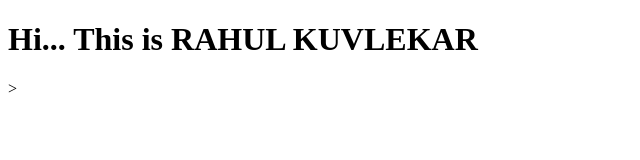
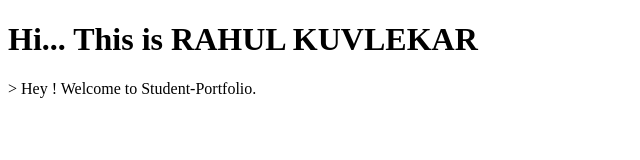
Before and after one commit to RahulKuvlekar/Student-Portfolio, a plain HTML site: page index.html in a window 1280 px wide. Shown: the whole page, without its empty margins (0-640 px from the left). Drawn offline with Linux system fonts and the light colour scheme.

Commit message:
Update - Text

```diff
--- a/index.html
+++ b/index.html
@@ -7,5 +7,7 @@
 </head>
 <body>
     <h1>Hi... This is RAHUL KUVLEKAR</h1><h1></h1>>
+    Hey !
+    Welcome to Student-Portfolio.
 </body>
 </html>
```
